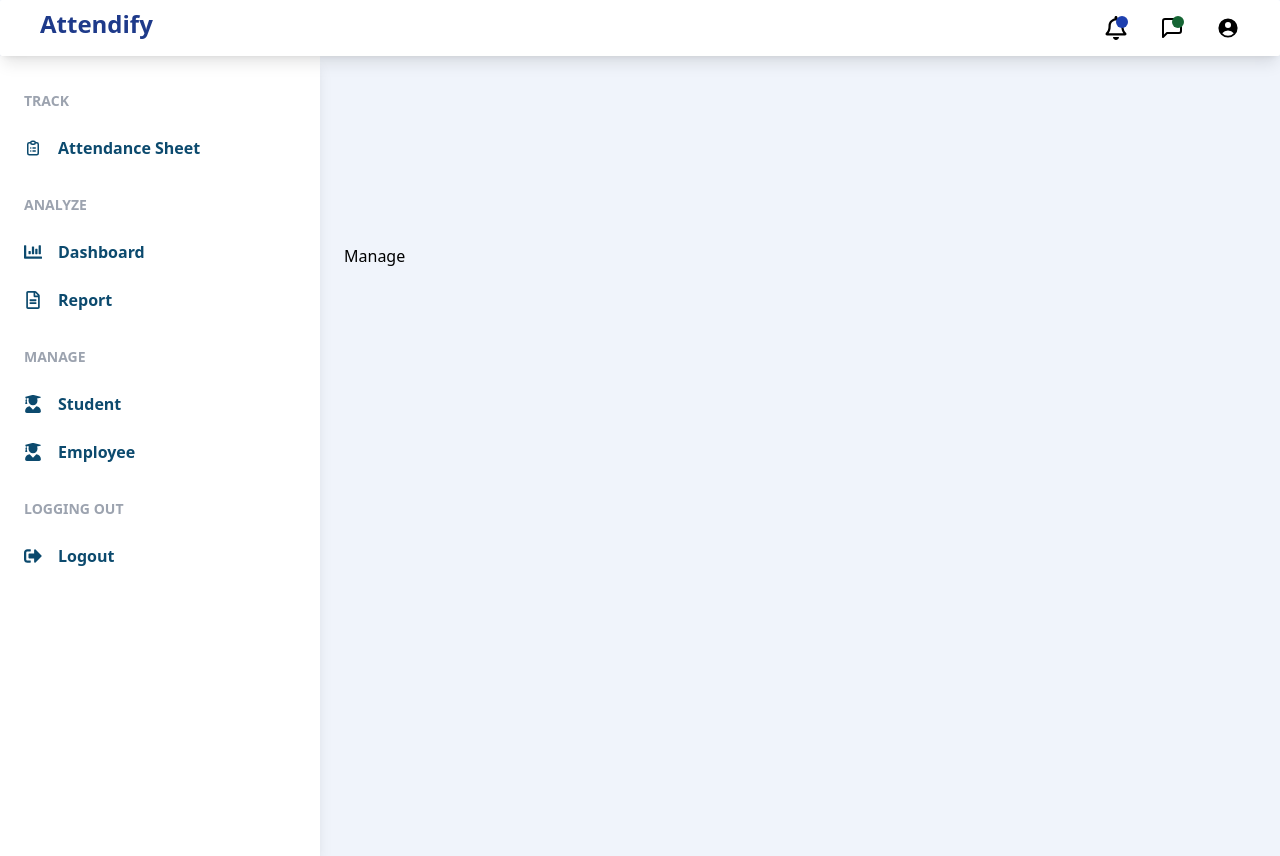
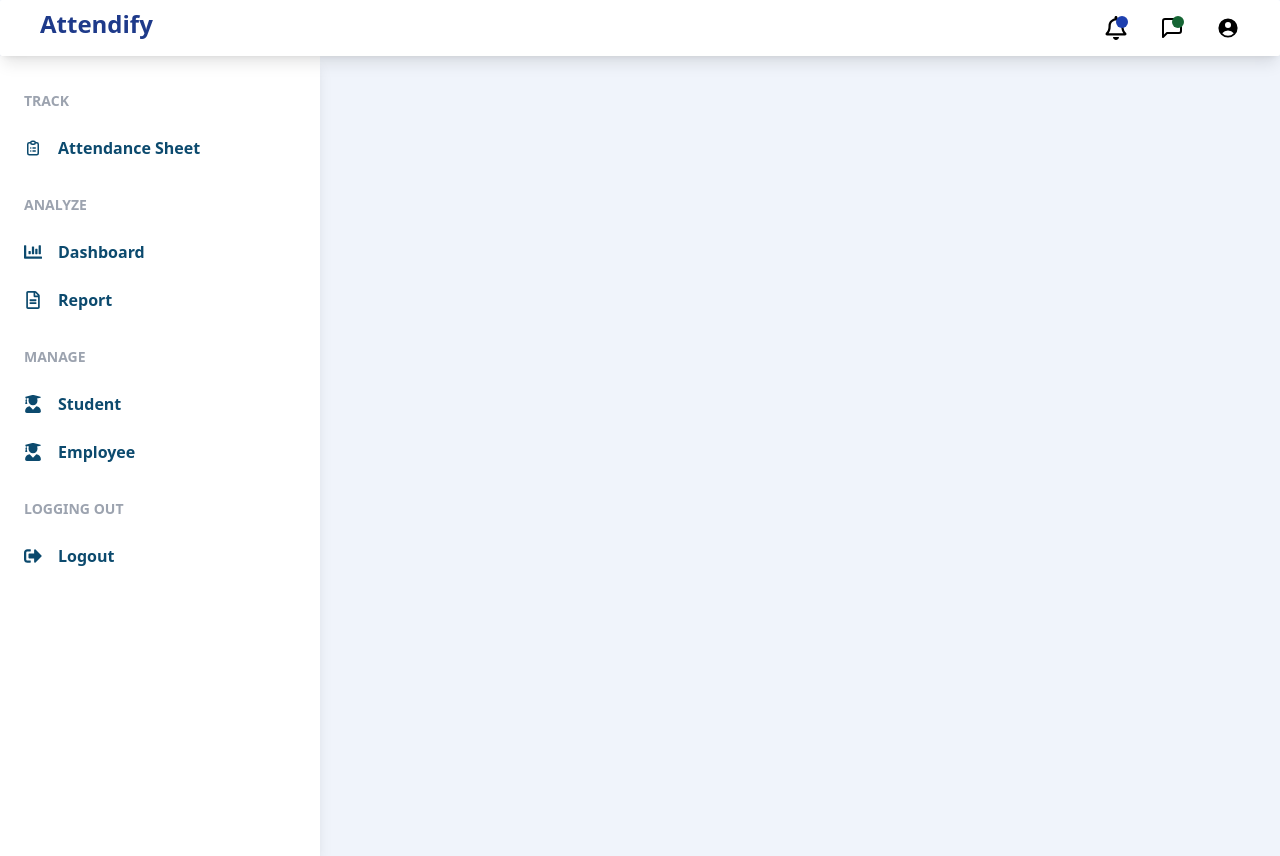
Before and after one commit to Muneeba2001/Attendify, a React (Vite) app in the folder FrontEnd/MarkIn/: page /AdminDashBoard/Manage in a window 1280 px wide. Built offline with nearby package versions, Linux system fonts and the light colour scheme.

Commit message:
updation in Routes

```diff
--- a/FrontEnd/MarkIn/src/Component/DashBoard/Body.jsx
+++ b/FrontEnd/MarkIn/src/Component/DashBoard/Body.jsx
@@ -4,7 +4,8 @@ import { NavLink } from "react-router-dom";
 
 const Body = () => {
   return (
-    <div className="container min-h-screen px-2">
+    // min-h-screen px-2 -> container
+    <div className="container">
       <div className="heading px-10 py-4">
         <h1 className="text-2xl font-bold text-blue-700">Dashboard</h1>
         <div className="cursor-pointer text-gray-500">
--- a/FrontEnd/MarkIn/src/Pages/AdminDashBoard/DashBoard.jsx
+++ b/FrontEnd/MarkIn/src/Pages/AdminDashBoard/DashBoard.jsx
@@ -6,7 +6,7 @@ import { Outlet } from "react-router-dom";
 
 const DashBoard = (props) => {
   return (
-    <div className="flex flex-col h-screen">
+    <div className="">
 
       {/* <div className="flex flex-1 justify-center items-center">
         <Outlet />
--- a/FrontEnd/MarkIn/src/Pages/AdminDashBoard/Manage/Manage.jsx
+++ b/FrontEnd/MarkIn/src/Pages/AdminDashBoard/Manage/Manage.jsx
@@ -3,10 +3,8 @@ import { Outlet } from 'react-router-dom'
 
 const Manage = () => {
   return (
-    <div>
-      Manage
-      <Outlet/>
-    </div>
+
+     <Outlet/>
   )
 }
 
--- a/FrontEnd/MarkIn/src/Pages/AdminDashBoard/Manage/Student.jsx
+++ b/FrontEnd/MarkIn/src/Pages/AdminDashBoard/Manage/Student.jsx
@@ -3,7 +3,6 @@ import React, { useEffect, useState } from "react";
 import { FaEdit, FaTrash, FaTimes } from "react-icons/fa";
 import ManageBreadCrumb from "../../../Component/ManageBreadCrumb";
 import { Button } from "@mui/material";
-
 
 const Student = () => {
   const [students, setStudents] = useState([]);
@@ -64,14 +63,11 @@ const Student = () => {
           <div>
             <Button
               variant='contained'
-          sx={{backgroundColor:'#2962ff',
-            color: 'white'
-          }}
-          // onClick={()=> {setSubjectModal (true)}}
+              sx={{backgroundColor:'#2962ff', color: 'white'}}
+              onClick={() => setpopupodel(true)}  // Update this line
             >
               Add Subject
             </Button>
-          {/* {subjectModal && <AddSubjectModal onClose = {()=> {setSubjectModal(false)}}/>} */}
           </div>
         </nav>
       </div>
--- a/FrontEnd/MarkIn/src/Pages/DefaulLayout/DefaultLayout.jsx
+++ b/FrontEnd/MarkIn/src/Pages/DefaulLayout/DefaultLayout.jsx
@@ -8,8 +8,8 @@ const DefaultLayout = (props) => {
       <Header />
       <div className="flex flex-1">
         <SideBar />
-        <div className="flex flex-1 justify-center items-center w-full relative top-[-200px] ">
-          <div className="w-full p-6">{props.children}</div>
+        <div className="flex flex-1 flex-col items-start w-full p-6">
+          {props.children}
         </div>
       </div>
     </div>
```
Lines whose indentation alone changed are shown as unchanged.
